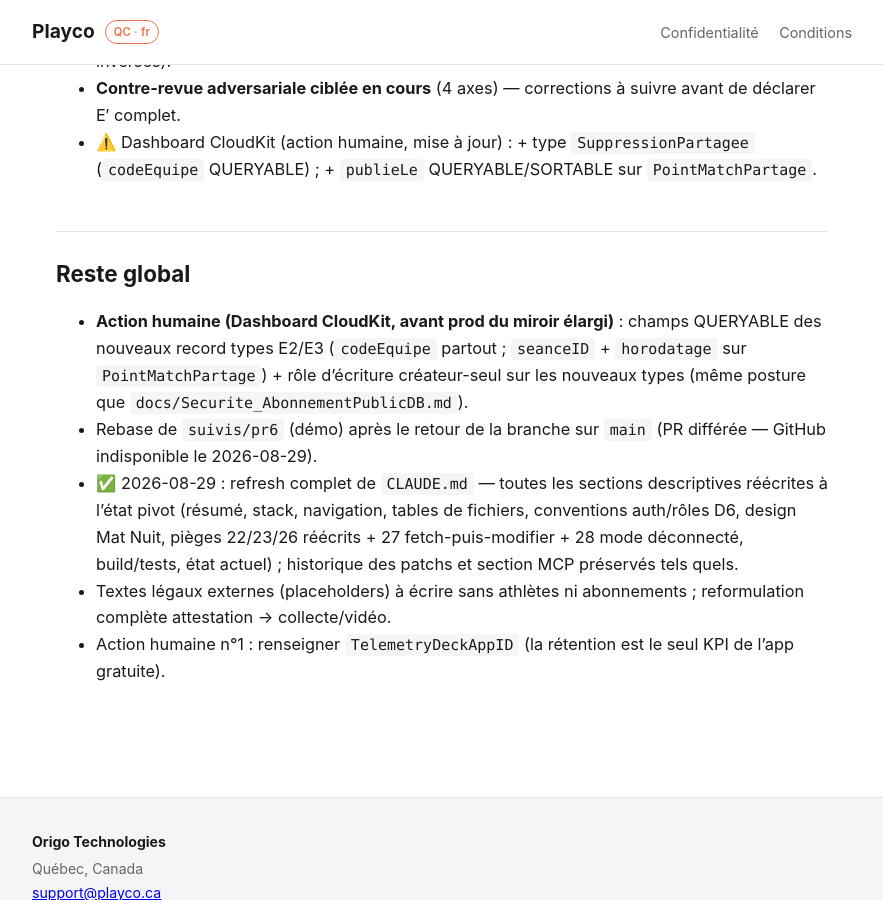
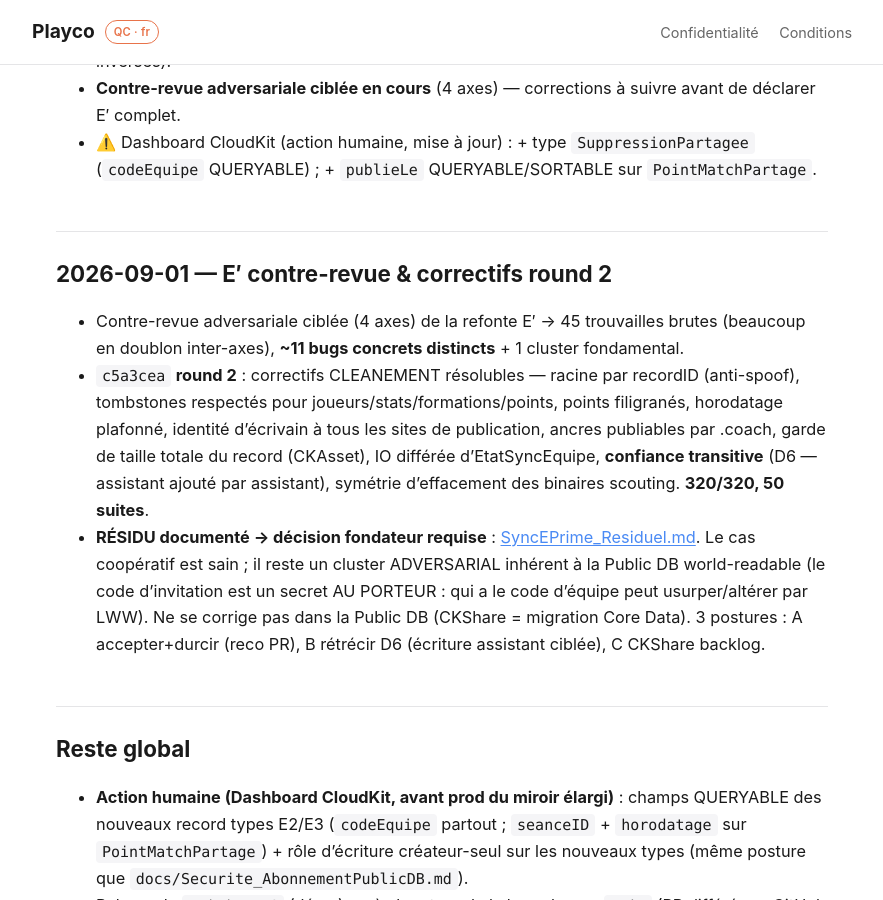
Before and after one commit to armypo/Coach-Planner-VB, a Jekyll site: the page built from docs/Journal_Pivot_CoachFirst.md, in a window 1280 px wide and 900 px high, scrolled down 7471 px. Shown: the whole window, without its empty margins (198-1081 px from the left). Built offline with Jekyll 4.4.1, drawn with Linux system fonts in a browser that asks for light colours; our own code applies the rules of GitHub Pages for plain Markdown files.

Commit message:
docs(pivot-E'): résidu adversarial documenté (décision fondateur) + journal round 2

```diff
--- a/docs/Journal_Pivot_CoachFirst.md
+++ b/docs/Journal_Pivot_CoachFirst.md
@@ -96,6 +96,12 @@ Phasé E1→E4 (voir plan) : plomberie durcie, contenus de préparation, analyse
 - **Contre-revue adversariale ciblée en cours** (4 axes) — corrections à suivre avant de déclarer E′ complet.
 - ⚠️ Dashboard CloudKit (action humaine, mise à jour) : + type `SuppressionPartagee` (`codeEquipe` QUERYABLE) ; + `publieLe` QUERYABLE/SORTABLE sur `PointMatchPartage`.
 
+## 2026-09-01 — E′ contre-revue & correctifs round 2
+
+- Contre-revue adversariale ciblée (4 axes) de la refonte E′ → 45 trouvailles brutes (beaucoup en doublon inter-axes), **~11 bugs concrets distincts** + 1 cluster fondamental.
+- `c5a3cea` **round 2** : correctifs CLEANEMENT résolubles — racine par recordID (anti-spoof), tombstones respectés pour joueurs/stats/formations/points, points filigranés, horodatage plafonné, identité d'écrivain à tous les sites de publication, ancres publiables par .coach, garde de taille totale du record (CKAsset), IO différée d'EtatSyncEquipe, **confiance transitive** (D6 — assistant ajouté par assistant), symétrie d'effacement des binaires scouting. **320/320, 50 suites**.
+- **RÉSIDU documenté → décision fondateur requise** : [SyncEPrime_Residuel.md](./SyncEPrime_Residuel.md). Le cas coopératif est sain ; il reste un cluster ADVERSARIAL inhérent à la Public DB world-readable (le code d'invitation est un secret AU PORTEUR : qui a le code d'équipe peut usurper/altérer par LWW). Ne se corrige pas dans la Public DB (CKShare = migration Core Data). 3 postures : A accepter+durcir (reco PR), B rétrécir D6 (écriture assistant ciblée), C CKShare backlog.
+
 ## Reste global
 
 - **Action humaine (Dashboard CloudKit, avant prod du miroir élargi)** : champs QUERYABLE des nouveaux record types E2/E3 (`codeEquipe` partout ; `seanceID` + `horodatage` sur `PointMatchPartage`) + rôle d'écriture créateur-seul sur les nouveaux types (même posture que `docs/Securite_AbonnementPublicDB.md`).
```
Also changed, not shown: docs/SyncEPrime_Residuel.md (added, +32 -0 lines).
